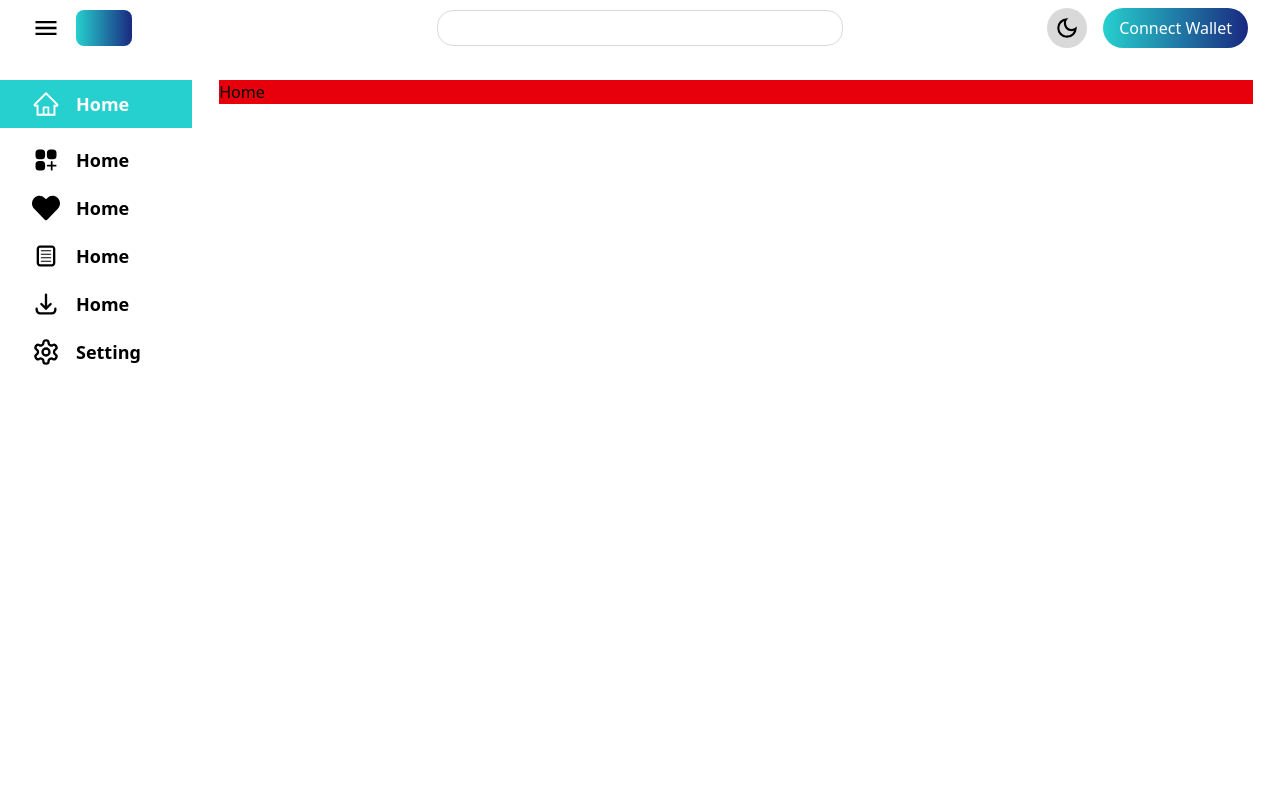
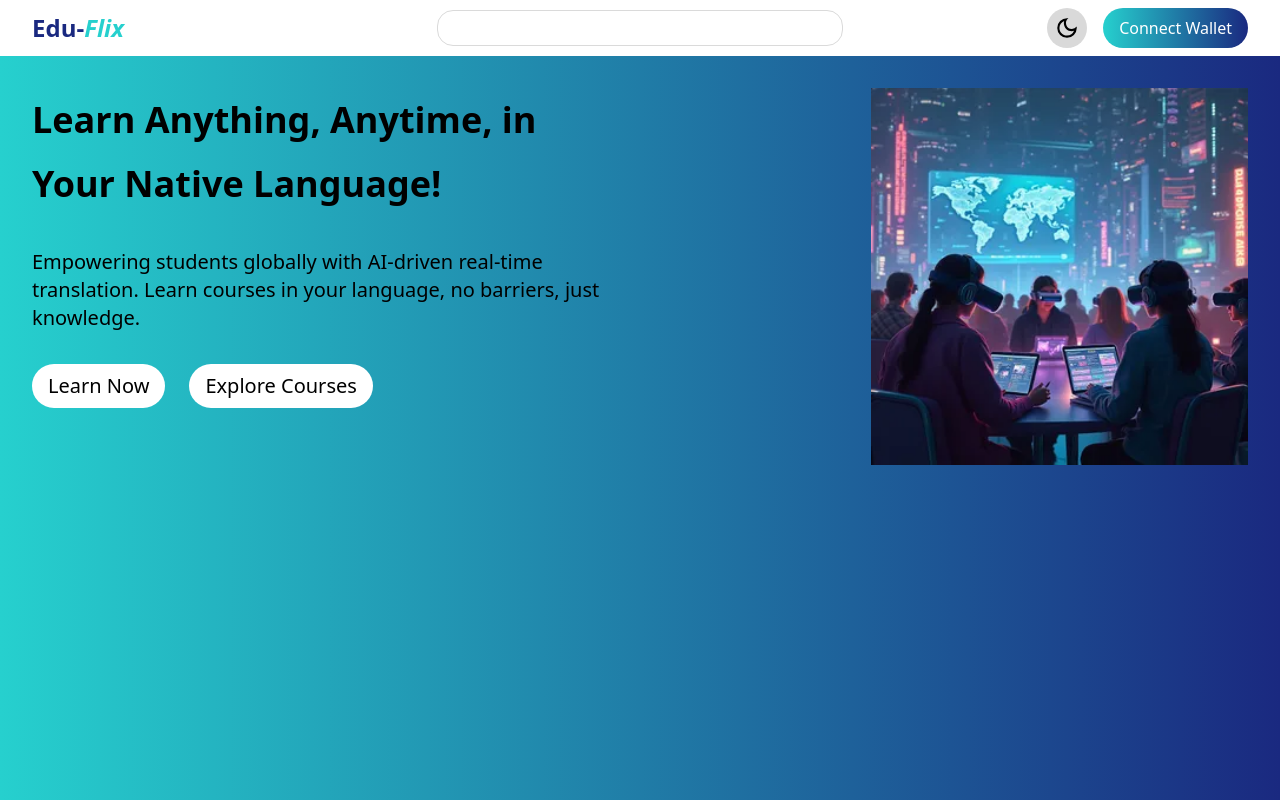
Before and after one commit to PythoSalaf/EduFlix, a React (Vite) app: page / in a window 1280 px wide. Shown: the top 800 px of the page. Built offline with nearby package versions, Linux system fonts and the light colour scheme.

Commit message:
restructure

```diff
--- /dev/null
+++ b/src/assets/index.js
@@ -0,0 +1,3 @@
+import Hero from "./hero.jpg";
+
+export { Hero };
--- a/src/components/Navbar.jsx
+++ b/src/components/Navbar.jsx
@@ -1,16 +1,22 @@
 import { MdMenu } from "react-icons/md";
 import { MdOutlineDarkMode } from "react-icons/md";
+import { Link } from "react-router-dom";
 
-const Navbar = ({ handleToggle }) => {
+const Navbar = () => {
   return (
     <nav className="w-full">
       <div className="layout flex items-center justify-between">
         <div className="flex items-center gap-x-4 w-full">
-          <MdMenu
+          {/* <MdMenu
             className="size-7 hidden md:block cursor-pointer "
             onClick={handleToggle}
-          />
-          <div className="linear h-9 w-14 rounded-lg"></div>
+          /> */}
+          <Link to="/">
+            <h2 className="text-[#1a2980] text-2xl font-bold">
+              Edu-<span className="text-[#26d0ce] italic">Flix</span>
+            </h2>
+          </Link>
+          {/* <div className="linear h-9 w-14 rounded-lg"></div> */}
         </div>
         <div className="hidden md:block w-full">
           <input
--- a/src/pages/Home.jsx
+++ b/src/pages/Home.jsx
@@ -1,9 +1,39 @@
 import React from "react";
+import { Hero } from "../assets";
 
 const Home = () => {
   return (
-    <div className="w-full ">
-      <h2>Home</h2>
+    <div className="w-full">
+      <div className="linear py-4 md:h-screen md:py-8">
+        <div className="layout flex items-start justify-between gap-y-9 md:gap-y-0 flex-col md:flex-row">
+          <div className="w-full">
+            <h2 className="text-xl md:text-3xl leading-11 font-semibold md:leading-16 lg:text-4xl">
+              {" "}
+              Learn Anything, Anytime, in <br /> Your Native Language!
+            </h2>
+            <p className="py-4 md:py-8 text-base md:text-lg lg:text-xl">
+              Empowering students globally with AI-driven real-time translation.
+              Learn courses in your language, no barriers, just knowledge.
+            </p>
+            <div className="flex items-center mt-3 md:mt-0 md:justify-normal gap-x-6 ">
+              <button className="bg-white rounded-3xl px-4 py-1.5 md:py-2 text-base md:text-lg lg:text-xl">
+                Learn Now
+              </button>
+              <button className="bg-white rounded-3xl px-4 py-1.5 md:py-2 text-base md:text-lg lg:text-xl">
+                Explore Courses
+              </button>
+            </div>
+          </div>
+          <div className="w-full  flex items-center justify-center mt-4 md:mt-0 md:justify-end">
+            <img src={Hero} alt="" className="w-[75%] md:w-[62%]" />
+          </div>
+        </div>
+      </div>
+      <section className="my-[2rem]">
+        <h2 className="text-center text-xl  md:text-2xl font-bold">
+          What make us stand out
+        </h2>
+      </section>
     </div>
   );
 };
--- a/src/pages/Layout.jsx
+++ b/src/pages/Layout.jsx
@@ -1,25 +1,24 @@
-import { useState } from "react";
+// import { useState } from "react";
 import { Outlet } from "react-router-dom";
 import { Navbar, Sidebar } from "../components";
 
 const Layout = () => {
-  const [toggle, setToggle] = useState(false);
+  // const [toggle, setToggle] = useState(false);
 
-  const handleToggle = () => {
-    setToggle(!toggle);
-    console.log("Toggle", toggle);
-  };
+  // const handleToggle = () => {
+  //   setToggle(!toggle);
+  //   console.log("Toggle", toggle);
+  // };
 
   return (
     <div className="w-full">
       {/* Navbar */}
       <div className="w-full h-14 flex items-center bg-white fixed">
-        <Navbar handleToggle={handleToggle} />
+        <Navbar />
       </div>
 
       {/* Sidebar & Main Content */}
-      <div className="pt-14 md:pt-20 flex items-start  w-full">
-        {/* Sidebar - Hidden on mobile */}
+      {/* <div className="pt-14 md:pt-20 flex items-start  w-full">
         <div
           className={`hidden md:block h-screen fixed transition-all duration-300 ease-in-out ${
             toggle
@@ -30,7 +29,6 @@ const Layout = () => {
           <Sidebar toggle={toggle} />
         </div>
 
-        {/* Main Content */}
         <div
           className={`transition-all duration-300 ease-in-out ml-auto ${
             toggle
@@ -42,7 +40,11 @@ const Layout = () => {
             <Outlet />
           </div>
         </div>
+      </div> */}
+      <div className="pt-14">
+        <Outlet />
       </div>
+      <div className=""></div>
     </div>
   );
 };
```
Also changed, not shown: src/assets/Flux.jpeg (added), src/assets/hero.jpg (added).
